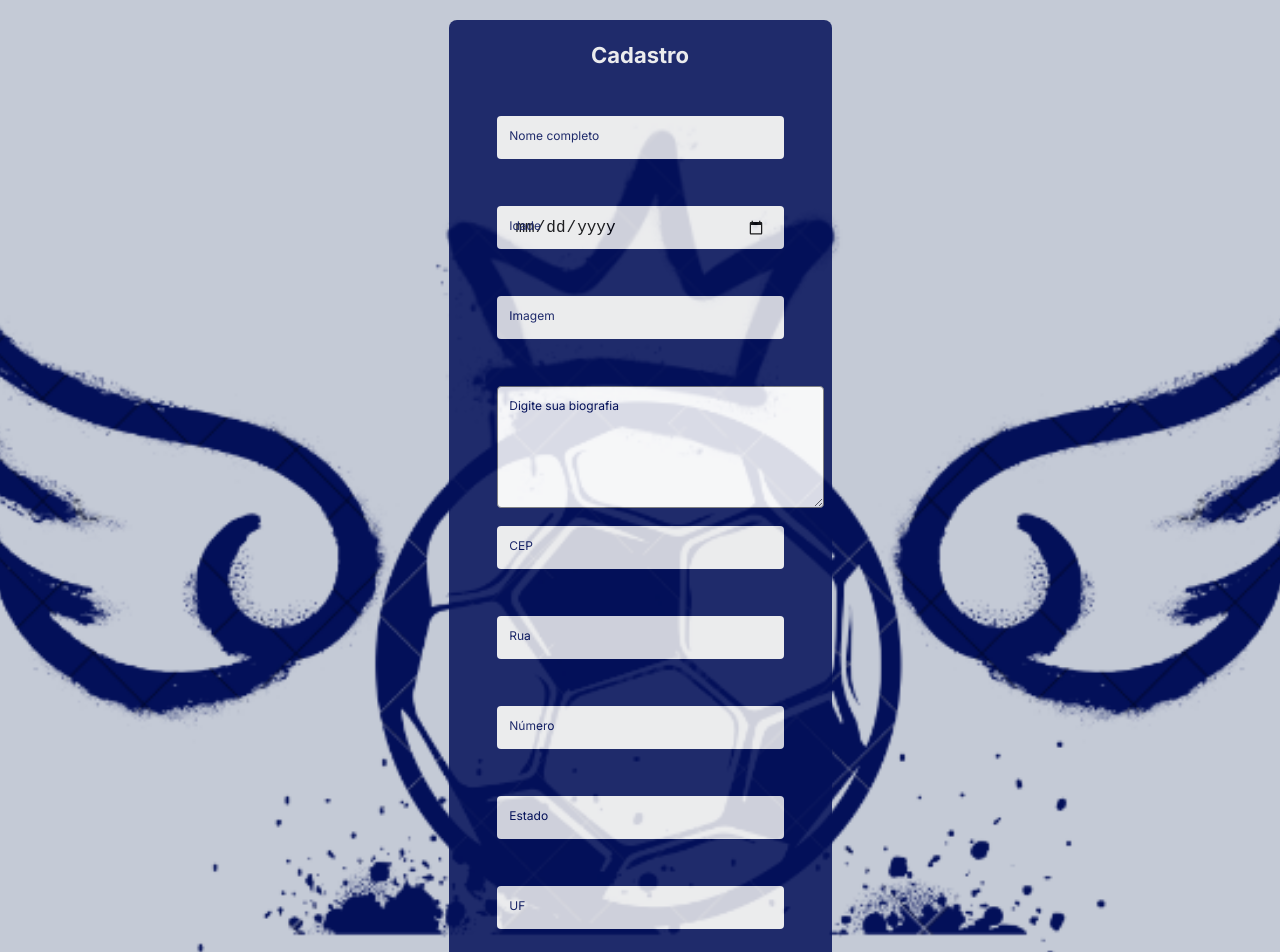
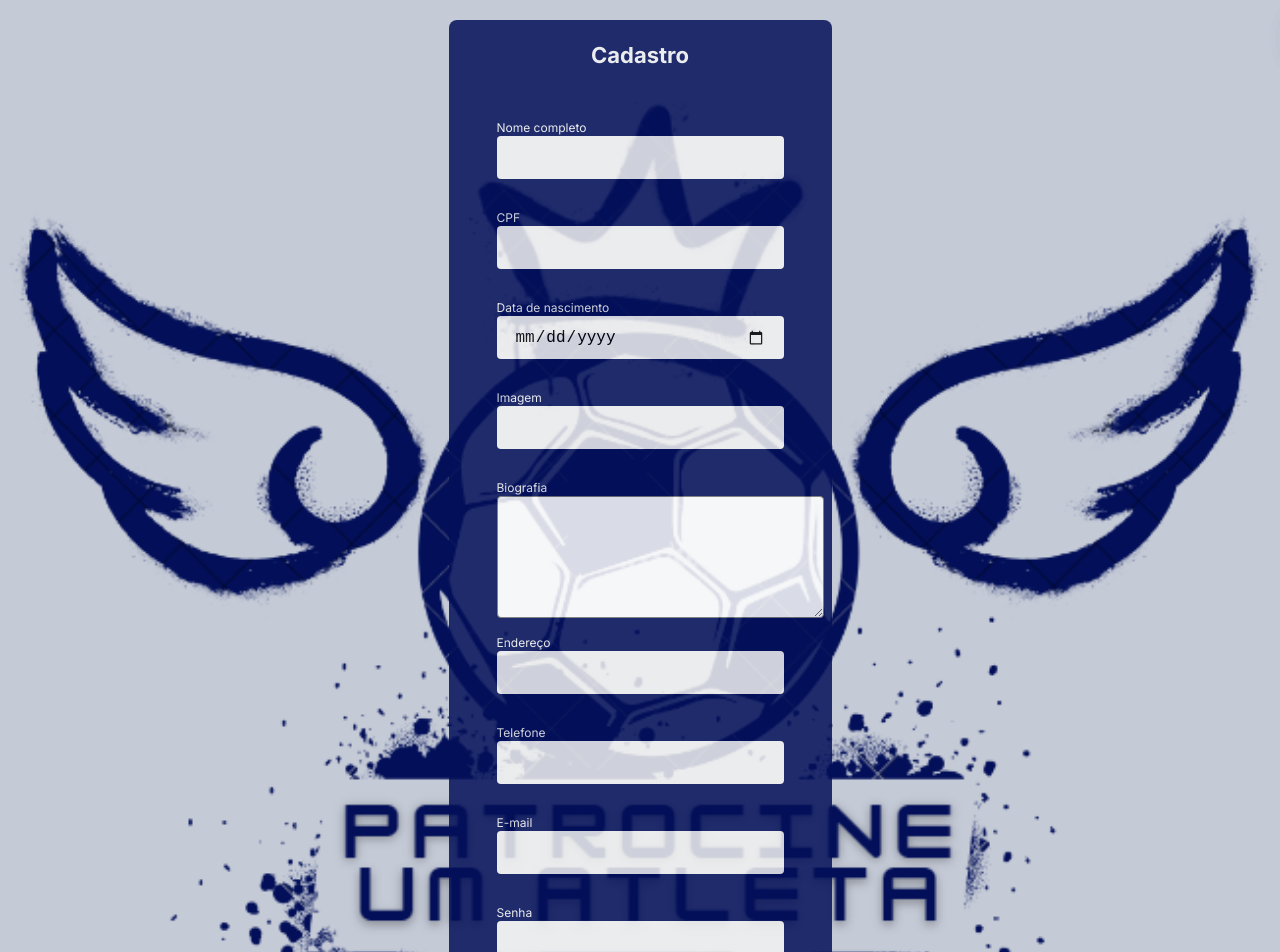
Before and after one commit to m3-grupo3-PatrocineUmAtleta/patrocine-um-atleta, a React (Vite) app: page /register in a window 1280 px wide. Shown: the top 952 px of the page. Built offline with nearby package versions, Linux system fonts and the light colour scheme.

Commit message:
"feat: create Page Register"

```diff
--- a/src/components/Form/Input/index.tsx
+++ b/src/components/Form/Input/index.tsx
@@ -10,6 +10,7 @@ interface iInputTextProps extends InputHTMLAttributes<HTMLInputElement> {
   register: UseFormRegisterReturn;
   message?: string;
   valid?: boolean;
+  placeholder?: string;
 }
 
 interface iInputTextareaProps
@@ -19,6 +20,7 @@ interface iInputTextareaProps
   register: UseFormRegisterReturn;
   message?: string;
   valid?: boolean;
+  placeholder?: string;
 }
 
 export const Input = ({
@@ -28,6 +30,7 @@ export const Input = ({
   register,
   message,
   valid,
+  placeholder,
   ...rest
 }: iInputTextProps) => {
   return (
@@ -37,6 +40,9 @@ export const Input = ({
         validColor={!message ? "--color-sucess" : "--color-negative"}
         type={type}
       >
+        <label htmlFor={id} className="caption">
+          {text}
+        </label>
         <input
           id={id}
           type={type}
@@ -44,11 +50,9 @@ export const Input = ({
           {...rest}
           className="headline"
           autoComplete="off"
+          placeholder={placeholder}
         />
 
-        <label htmlFor={id} className="caption">
-          {text}
-        </label>
         {message ? <p className="body-600">{message}</p> : null}
       </FieldsetInput>
     </>
@@ -61,6 +65,7 @@ export const TextArea = ({
   register,
   message,
   valid,
+  placeholder,
   ...rest
 }: iInputTextareaProps) => {
   return (
@@ -70,6 +75,9 @@ export const TextArea = ({
         validColor={!message ? "--color-sucess" : "--color-negative"}
         type={type}
       >
+        <label htmlFor="bio" className="caption">
+          {text}
+        </label>
         <textarea
           rows={5}
           cols={31}
@@ -77,11 +85,8 @@ export const TextArea = ({
           {...register}
           {...rest}
           className="headline"
+          placeholder={placeholder}
         />
-
-        <label htmlFor="bio" className="caption">
-          {text}
-        </label>
       </FieldsetInput>
     </>
   );
--- a/src/components/Form/Input/styles.ts
+++ b/src/components/Form/Input/styles.ts
@@ -18,7 +18,7 @@ export const FieldsetInput = styled.fieldset<iInputText>`
   ${({ type }) => {
     if (type === "textarea") {
       return css`
-        height: 120px;
+        height: 135px;
       `;
     } else {
       return css`
@@ -26,7 +26,7 @@ export const FieldsetInput = styled.fieldset<iInputText>`
       `;
     }
   }}
-  position: relative;
+  // position: relative;
 
   & > textarea {
     border-radius: 4px;
@@ -56,39 +56,40 @@ export const FieldsetInput = styled.fieldset<iInputText>`
   }
 
   & > label {
-    position: absolute;
-    left: 0;
-    top: 0;
-    padding: 0.8rem;
+    // position: absolute;
+    // left: 0;
+    // top: 0;
+    // padding: 0.8rem;
     pointer-events: none;
     transition: 0.5s;
 
-    color: var(--color-primary);
+    color: var(--color-gray-0);
   }
 
-  & > textarea:valid ~ label,
-  & > textarea:focus ~ label {
-    transform: translateX(0) translateY(-25px);
-    background: transparent;
-    padding: 5px;
-    color: var(--color-gray-0);
-  }
-  & > textarea:focus,
-  & > textarea:valid {
-    background: var(--color-gray-0);
-  }
+  // & > textarea:valid ~ label,
+  // & > textarea:focus ~ label {
+  //   transform: translateX(0) translateY(-25px);
+  //   background: transparent;
+  //   padding: 5px;
+  //   color: var(--color-gray-0);
+  // }
+  // & > textarea:focus,
+  // & > textarea:valid {
+  //   background: var(--color-gray-0);
+  // }
 
-  & > input:valid ~ label,
-  & > input:focus ~ label {
-    transform: translateX(0) translateY(-25px);
-    background: transparent;
-    padding: 5px;
-    color: var(--color-gray-0);
-  }
-  & > input:focus,
-  & > input:valid {
-    background: var(--color-gray-0);
-  }
+  // & > input:valid ~ label,
+  // & > input:focus ~ label {
+  //   transform: translateX(0) translateY(-25px);
+  //   background: transparent;
+  //   padding: 5px;
+  //   color: var(--color-gray-0);
+  // }
+  // & > input:focus,
+  // & > input:valid {
+  //   background: var(--color-gray-0);
+  // }
+
   & > p {
     color: var(--color-negative);
   }
--- a/src/pages/Register/index.tsx
+++ b/src/pages/Register/index.tsx
@@ -8,27 +8,24 @@ import { useContext, useEffect, useState } from "react";
 import { Link } from "react-router-dom";
 import { UserContext } from "../../providers/User";
 import LoadingButton from "@mui/lab/LoadingButton";
-import { getAddress, iResponseAddress } from "../../services/getAddress";
 import { iRegisterData } from "../../services/userRegister";
 
 export interface iRegisterFormData {
-  fullName: string;
+  name: string;
+  cpf: string;
+  address: string;
   age: number;
   image: string;
   bio: string;
-  cep: number;
-  address: string;
-  addressNumber: number;
-  localy: string;
-  state: string;
-  phone: string;
+  phoneNumber: string;
   email: string;
   password: string;
   confirmPassword: string;
 }
 
 export const Register = () => {
-  const { isLoading, registerUser, address } = useContext(UserContext);
+  const { isLoading, registerUser } = useContext(UserContext);
+
   const {
     register,
     handleSubmit,
@@ -47,20 +44,20 @@ export const Register = () => {
     }
 
     const dataUser: iRegisterData = {
-      fullName: data.fullName,
+      name: data.name,
+      cpf: data.cpf,
       age: data.age,
       image: data.image,
       bio: data.bio,
-      cep: data.cep,
       address: data.address,
-      addressNumber: data.addressNumber,
-      localy: data.localy,
-      state: data.state,
-      phone: data.phone,
+      contacts: {
+        phoneNumber: data.phoneNumber,
+      },
       email: data.email,
       password: data.password,
+      favourites: [],
+      sponsoredAthletes: [],
     };
-
     registerUser(dataUser);
   };
 
@@ -71,22 +68,31 @@ export const Register = () => {
           type="text"
           id="fullName"
           text="Nome completo"
-          register={register("fullName")}
+          register={register("name")}
           required
-          message={errors.fullName?.message}
+          message={errors.name?.message}
           valid={isValidating}
+        />
+        <Input
+          type="number"
+          id="cpf"
+          text="CPF"
+          message={errors.cpf?.message}
+          register={register("cpf")}
+          required
         />
         <Input
           type="date"
           id="age"
-          text="Idade"
+          text="Data de nascimento"
           register={register("age")}
           required
           message={errors.age?.message}
           valid={isValidating}
         />
+
         <Input
-          type="text"
+          type="url"
           id="image"
           text="Imagem"
           register={register("image")}
@@ -94,61 +100,29 @@ export const Register = () => {
         />
         <TextArea
           type="textarea"
-          text="Digite sua biografia"
+          id="bio"
+          text="Biografia"
           register={register("bio")}
           required
-        />
-        <Input
-          type="number"
-          id="cep"
-          text="CEP"
-          message={errors.cep?.message}
-          register={register("cep")}
-          required
-          onChange={(e) => getAddress(e.target.valueAsNumber)}
+          message={errors.bio?.message}
+          valid={isValidating}
         />
         <Input
           type="text"
           id="address"
-          text="Rua"
+          text="Endereço"
           register={register("address")}
           required
-          disabled
-          value={address?.logradouro}
+          message={errors.address?.message}
+          valid={isValidating}
         />
         <Input
           type="text"
-          id="addressNumber"
-          text="Número"
-          message={errors.addressNumber?.message}
-          register={register("addressNumber")}
+          id="phoneNumber"
+          text="Telefone"
+          register={register("phoneNumber")}
           required
-        />
-        <Input
-          type="text"
-          id="localy"
-          text="Estado"
-          register={register("localy")}
-          required
-          disabled
-          value={address?.localidade}
-        />
-        <Input
-          type="text"
-          id="state"
-          text="UF"
-          register={register("state")}
-          required
-          disabled
-          value={address?.uf}
-        />
-        <Input
-          type="text"
-          id="phone"
-          text="Telefone"
-          register={register("phone")}
-          required
-          message={errors.phone?.message}
+          message={errors.phoneNumber?.message}
           valid={isValidating}
         />
         <Input
--- a/src/pages/Register/schemaRegister.ts
+++ b/src/pages/Register/schemaRegister.ts
@@ -1,19 +1,16 @@
 import * as yup from "yup";
 
 export const SchemaRegister = yup.object().shape({
-  fullName: yup.string().required("Este campo é obrigatório!"),
+  name: yup.string().required("Este campo é obrigatório!"),
+  cpf: yup
+    .number()
+    .required("Este campo é obrigatótio!")
+    .integer("Somente números"),
   age: yup.string().required("Este campo é obrigatótio!"),
   image: yup.string(),
   bio: yup.string(),
-  cep: yup
-    .number()
-    .required("Este campo é obrigatório")
-    .integer("Somente números!"),
-  address: yup.string(),
-  addressNumber: yup.string(),
-  localy: yup.string(),
-  state: yup.string(),
-  phone: yup.mixed().required("Este campo é obrigatório!"),
+  address: yup.string().required("Este campo é obrigatório!"),
+  phoneNumber: yup.mixed().required("Este campo é obrigatório!"),
   email: yup
     .string()
     .required("Campo e-mail obrigatório")
--- a/src/providers/User/index.tsx
+++ b/src/providers/User/index.tsx
@@ -3,23 +3,6 @@ import { useNavigate } from "react-router-dom";
 import { iResponseAddress } from "../../services/getAddress";
 import { iRegisterData, UserRegister } from "../../services/userRegister";
 import { iContext, iProviderProps, iUser, iAthlete } from "./interfaces";
-
-interface iContext {
-  user: iUser | null;
-  isLoading: boolean;
-  setIsLoading: React.Dispatch<React.SetStateAction<boolean>>;
-  buttonValue: string;
-  setButtonValue: React.Dispatch<React.SetStateAction<string>>;
-  registerUser: (data: iRegisterData) => void;
-  address: iResponseAddress | null;
-  setAddress: React.Dispatch<React.SetStateAction<iResponseAddress | null>>;
-}
-
-interface iProviderProps {
-  children: React.ReactNode;
-}
-
-interface iUser {}
 
 export const UserContext = createContext({} as iContext);
 
@@ -28,7 +11,6 @@ export const UserProvider = ({ children }: iProviderProps) => {
   const [isLoading, setIsLoading] = useState(false);
   const [buttonValue, setButtonValue] = useState("");
   const [allAthletes, setAllAthletes] = useState([] as iAthlete[]);
-  const [address, setAddress] = useState<iResponseAddress | null>(null);
   const navigate = useNavigate();
 
   const registerUser = async (data: iRegisterData) => {
@@ -52,8 +34,6 @@ export const UserProvider = ({ children }: iProviderProps) => {
         allAthletes,
         setAllAthletes,
         registerUser,
-        setAddress,
-        address,
       }}
     >
       {children}
--- a/src/providers/User/interfaces.ts
+++ b/src/providers/User/interfaces.ts
@@ -1,3 +1,5 @@
+import { iRegisterData } from "../../services/userRegister";
+
 export interface iContext {
   user: iUser | null;
   isLoading: boolean;
@@ -6,6 +8,7 @@ export interface iContext {
   setButtonValue: React.Dispatch<React.SetStateAction<string>>;
   allAthletes: iAthlete[];
   setAllAthletes: React.Dispatch<React.SetStateAction<iAthlete[]>>;
+  registerUser: (data: iRegisterData) => void;
 }
 
 export interface iProviderProps {
--- a/src/services/getAddress.ts
+++ b/src/services/getAddress.ts
@@ -18,6 +18,7 @@ export interface iResponseAddress {
   siafi: string;
   message?: string;
 }
+
 export const getAddress = async (cep: number): Promise<iResponseAddress> => {
   try {
     const response = await apiCEP.get(cep + "/json", {
--- a/src/services/userRegister.ts
+++ b/src/services/userRegister.ts
@@ -1,19 +1,21 @@
 import { AxiosError } from "axios";
+import { iAthlete } from "../providers/User/interfaces";
 import { api } from "./api";
 
 export interface iRegisterData {
-  fullName: string;
+  name: string;
+  cpf: string;
+  address: string;
   age: number;
   image: string;
   bio: string;
-  cep: number;
-  address: string;
-  addressNumber: number;
-  localy: string;
-  state: string;
-  phone: string;
+  contacts: {
+    phoneNumber: string;
+  };
   email: string;
   password: string;
+  favourites?: iAthlete[];
+  sponsoredAthletes?: iAthlete[];
 }
 
 export interface iResponse {
```
